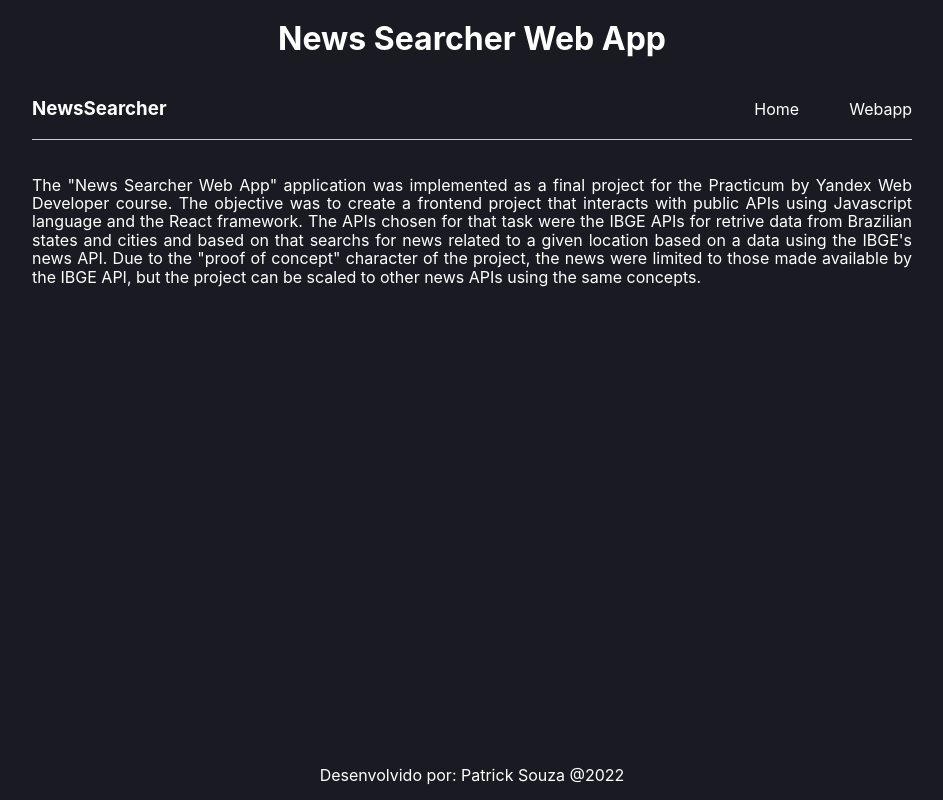
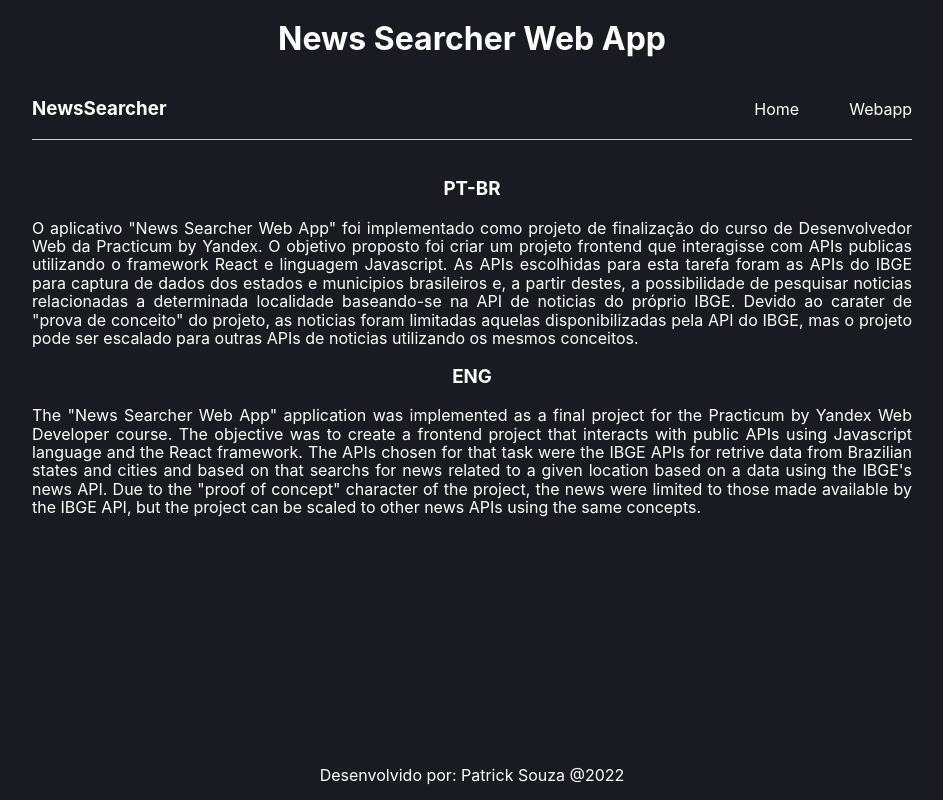
Before and after one commit to pkams/city-news-searcher-frontend, a React (Create React App) app: page / in a window 1280 px wide. Shown: the whole page, without its empty margins (168-1111 px from the left). Built offline with nearby package versions, Linux system fonts and the light colour scheme; no server answers.

Commit message:
update about section

```diff
--- a/src/components/About/About.js
+++ b/src/components/About/About.js
@@ -4,6 +4,22 @@
 export default function About() {
   return (
     <section className="about">
+      <h3>PT-BR</h3>
+      <p className="about__text">
+        O aplicativo "News Searcher Web App" foi implementado como projeto de
+        finalização do curso de Desenvolvedor Web da Practicum by Yandex. O
+        objetivo proposto foi criar um projeto frontend que interagisse com APIs
+        publicas utilizando o framework React e linguagem Javascript. As APIs
+        escolhidas para esta tarefa foram as APIs do IBGE para captura de dados
+        dos estados e municipios brasileiros e, a partir destes, a possibilidade
+        de pesquisar noticias relacionadas a determinada localidade baseando-se
+        na API de noticias do próprio IBGE. Devido ao carater de "prova de
+        conceito" do projeto, as noticias foram limitadas aquelas
+        disponibilizadas pela API do IBGE, mas o projeto pode ser escalado para
+        outras APIs de noticias utilizando os mesmos conceitos.
+      </p>
+
+      <h3>ENG</h3>
       <p className="about__text">
         The "News Searcher Web App" application was implemented as a final
         project for the Practicum by Yandex Web Developer course. The objective
--- a/src/components/App/App.js
+++ b/src/components/App/App.js
@@ -18,7 +18,6 @@
   const [selectedNews, setSelectedNews] = useState(['']);
   const [searchTrigger, setsearchTrigger] = useState(false);
   const [searching, setSearching] = useState(false);
-  const [message, setMessage] = useState('Nenhuma noticia encontrada.');
   const [disableButton, setDisableButton] = useState(true);
   const [itemsToShow, setItemsToShow] = useState(3);
   const ref = createRef();
@@ -94,17 +93,9 @@
       return;
     }
 
-    //let url_call = `https://newsapi.org/v2/everything?q=${
-    // selectedCity.split(' ').join('%20').trim() + '%20' + selectedUf.trim()
-    //}&apiKey=${
-    //  process.env.REACT_APP_API_KEY
-    //}&from=${selectedDate}&sortBy=popularity`;
-
     let url_call = `https://servicodados.ibge.gov.br/api/v3/noticias/?busca=${
       selectedCity.split(' ').join('%20').trim() + '%20' + selectedUf.trim()
     }&de=${selectedDate}`;
-
-    //servicodados.ibge.gov.br/api/v3/noticias/?busca=manaus%20AM
 
     fetch(url_call)
       .then(setSearching(true))
@@ -115,7 +106,6 @@
       })
       .then((response) => {
         if (response != null) {
-          setMessage('Nenhuma noticia encontrada.');
           setSearching(false);
           setSelectedNews(response.items);
         }
@@ -156,7 +146,6 @@
               ufs={ufs}
               cities={cities}
               searching={searching}
-              message={message}
               refVar={ref}
               disableButton={disableButton}
               convert_date={convert_date}
--- a/src/components/Card/Card.js
+++ b/src/components/Card/Card.js
@@ -22,7 +22,7 @@
         <p className="card__content-title">
           {props.news.titulo === null
             ? '(Reportagem sem titulo)'
-            : props.news.titulo}
+            : `${props.idx + 1}. ${props.news.titulo}`}
         </p>
         <a
           href={props.news.link}
--- a/src/components/Main/Main.js
+++ b/src/components/Main/Main.js
@@ -98,19 +98,21 @@
       </div>
 
       <div className="main__content">
+        {props.selectedNews[0] === ''
+          ? ''
+          : `Noticias encontradas: ${props.selectedNews.length}`}
+
         {props.searching ? (
           <Preloader />
-        ) : props.selectedNews.length === 0 ? (
-          props.message
         ) : (
           props.selectedNews
             .slice(0, props.itemsToShow)
-            .map((news) =>
-              news.length === 0 ? '' : <Card key={uuid()} news={news} />
+            .map((news, i) =>
+              news.length === 0 ? '' : <Card key={uuid()} news={news} idx={i} />
             )
         )}
 
-        {props.itemsToShow > props.selectedNews.length ? (
+        {props.itemsToShow >= props.selectedNews.length ? (
           ''
         ) : (
           <button
```
